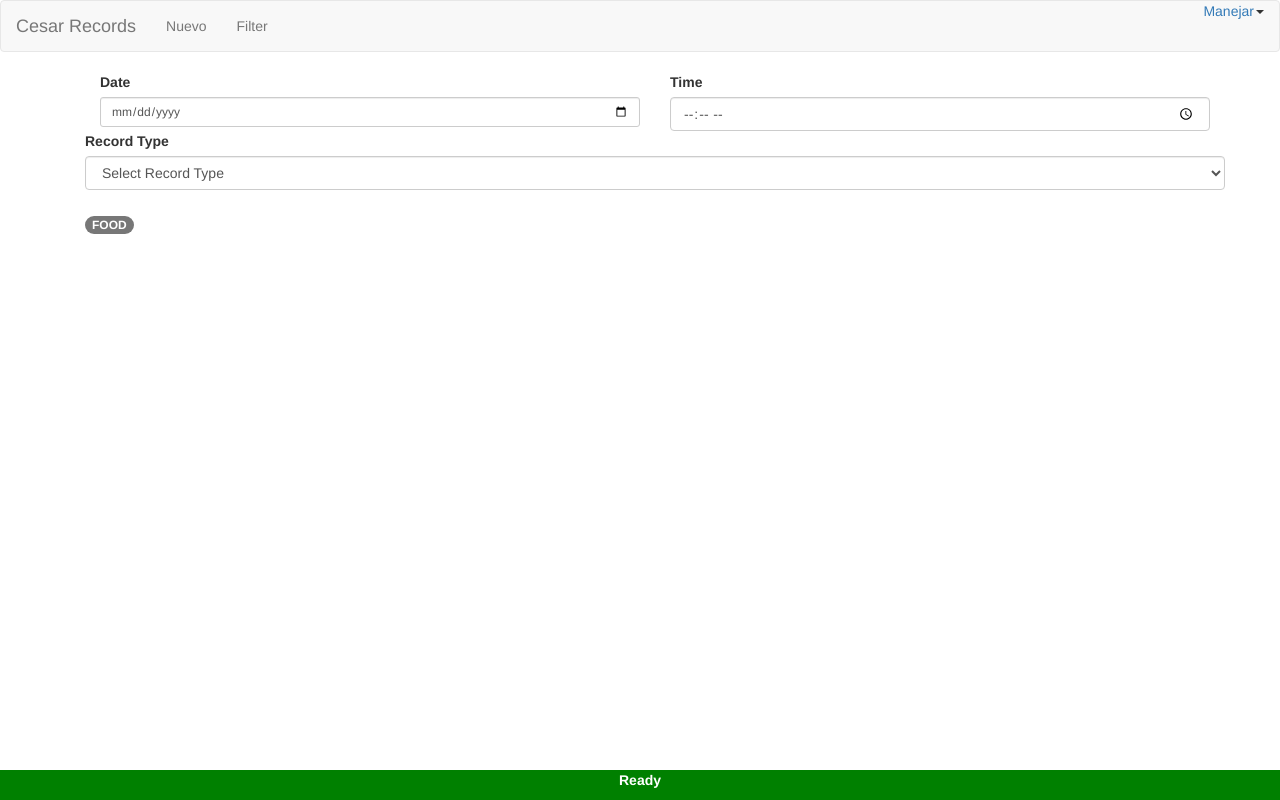
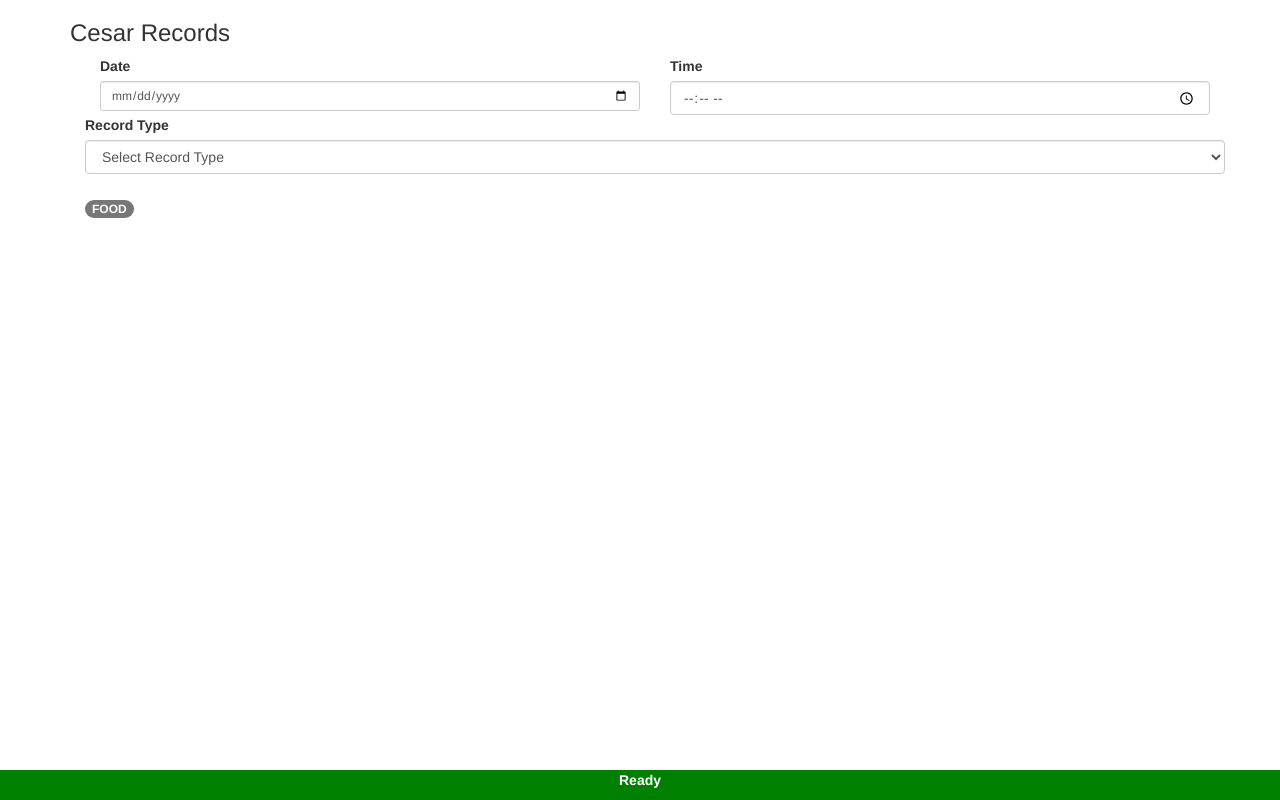
Before and after one commit to castanc/AngularApp, an Angular app: page /Nuevo in a window 1280 px wide. Built offline with nearby package versions, Linux system fonts and the light colour scheme.

Commit message:
Update mainmenu.component.html

```diff
--- a/src/app/mainmenu/mainmenu.component.html
+++ b/src/app/mainmenu/mainmenu.component.html
@@ -1,3 +1,5 @@
+<h3 class="container">Cesar Records</h3>
+<!--
 <nav class="navbar navbar-default">
 <div class="container-fluid">
     <div class="navbar-header">
@@ -20,3 +22,5 @@
     </div>
 </div>
 </nav>
+
+-->
```
